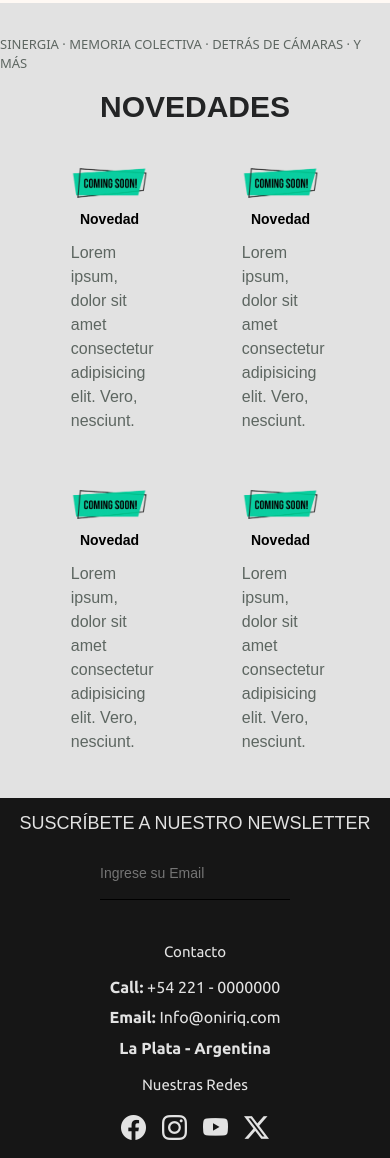
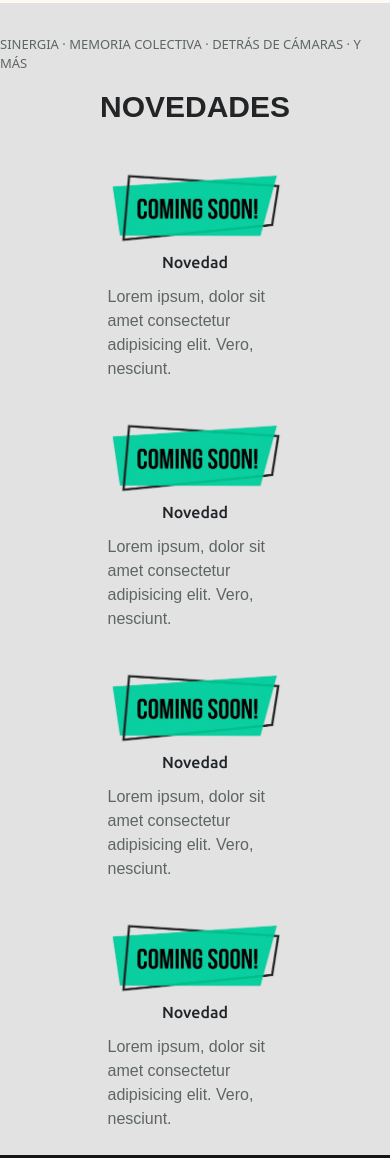
Before and after one commit to juangige/oniriq-audiovisuales, a plain HTML site: page index.html in a window 390 px wide. Shown: the part 1046-2204 px from the top of the page. Drawn offline with nearby package versions, Linux system fonts and the light colour scheme.

Commit message:
Arreglos Mobile

```diff
--- a/css/style.css
+++ b/css/style.css
@@ -182,19 +182,6 @@ body {
 
 .galeriaNovedades{
     background-color: #e2e2e2;
-    display: flex;
-}
-
-.galeria{
-    display: flex;
-    justify-content: center;
-    align-items: center;
-    width: 50%;
-    margin-bottom: 20px;
-}
-
-.galeria img{
-    width: 50%;
 }
 
 .primerNovedad{
@@ -202,6 +189,10 @@ body {
     flex-direction: column;
     align-items: center;
     justify-content: center;
+}
+
+.primerNovedad img{
+    width: 50%;
 }
 
 .galeria h6{
@@ -639,6 +630,10 @@ body {
     gap: 1rem;
 }
 
+.bi:hover{
+    color: #13c0a3;
+}
+
 .redes-footer{
     display: flex;
     gap: .5rem;
@@ -696,7 +691,6 @@ body {
     .section-bienvenidos{
         display: grid;
         grid-template-columns: 1fr;
-        grid-template-rows: 4fr;
         max-width: 100%;
         padding-top: 10px;
     }
@@ -713,14 +707,9 @@ body {
         width: 100%;
     }
 
-    .galeriaNovedades{
+    .galeriaMobile{
         display: grid;
-        grid-template-columns: 2fr;
-        grid-template-rows: 2fr;
-    }
-
-    .galeria{
-        width: 100%;
+        grid-template-columns: 1fr;
     }
 
     .primerNovedad{
@@ -730,6 +719,8 @@ body {
     .primerNovedad p{
         padding: 0;
     }
+
+    /* Footer */
 
     .footer{
         display: flex;
--- a/index.html
+++ b/index.html
@@ -100,22 +100,11 @@
 
         </section>
 
-        <section class="galeriaNovedades">
+        <section class="galeriaNovedades galeriaMobile">
 
-            <section class="container-xxl contenedor-boots galeriaNovedades">
+            <section class="container-xxl contenedor-boots galeriaNovedades galeriaMobile">
 
-                <section class="galeria container-xxl">
-
-                    <div class="primerNovedad container-xxl">
-                        <img src="./img/comingsoon.png" alt="" class="novedad1">
-                        <h6 class="titleNovedad">
-                            Novedad
-                        </h6>
-                        <p class="p-novedad">
-                            Lorem ipsum, dolor sit amet consectetur adipisicing elit. Vero, nesciunt.
-                        </p>
-                    </div>
-                    <div class="primerNovedad container-xxl">
+                    <div class="primerNovedad">
                         <img src="./img/comingsoon.png" alt="" class="novedad1">
                         <h6 class="titleNovedad">
                             Novedad
@@ -125,10 +114,6 @@
                         </p>
                     </div>
 
-                </section>
-
-
-                <section class="galeria container-xxl">
                     <div class="primerNovedad">
                         <img src="./img/comingsoon.png" alt="" class="novedad1">
                         <h6 class="titleNovedad">
@@ -138,6 +123,7 @@
                             Lorem ipsum, dolor sit amet consectetur adipisicing elit. Vero, nesciunt.
                         </p>
                     </div>
+
                     <div class="primerNovedad">
                         <img src="./img/comingsoon.png" alt="" class="novedad1">
                         <h6 class="titleNovedad">
@@ -147,7 +133,17 @@
                             Lorem ipsum, dolor sit amet consectetur adipisicing elit. Vero, nesciunt.
                         </p>
                     </div>
-                </section>
+
+                    <div class="primerNovedad">
+                        <img src="./img/comingsoon.png" alt="" class="novedad1">
+                        <h6 class="titleNovedad">
+                            Novedad
+                        </h6>
+                        <p class="p-novedad">
+                            Lorem ipsum, dolor sit amet consectetur adipisicing elit. Vero, nesciunt.
+                        </p>
+                    </div>
+
 
             </section>
 
```
Also changed, not shown: pages/quienes-somos.html (line endings or trailing spaces).
